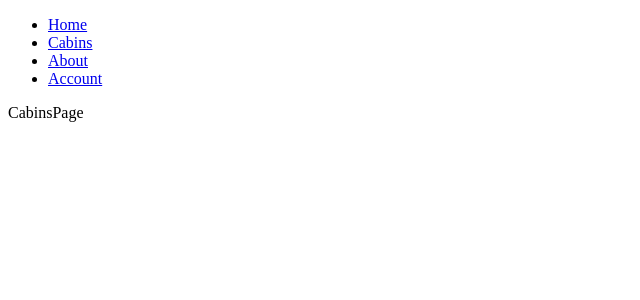
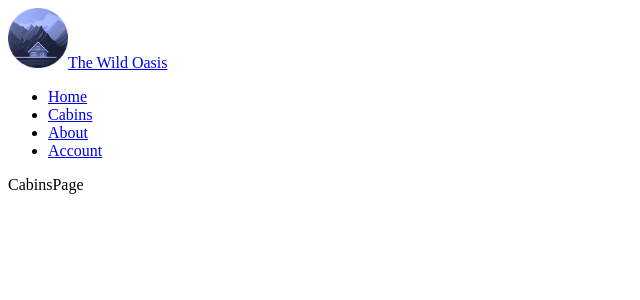
Before and after one commit to gervais-amoah/the-wild-oasis_front-office, a Next.js app: page /cabins in a window 1280 px wide. Shown: the top 300 px of the page, without its empty margins (0-640 px from the left). Built offline with nearby package versions, Linux system fonts and the light colour scheme.

Commit message:
Add the Logo component

```diff
--- a/app/layout.tsx
+++ b/app/layout.tsx
@@ -1,8 +1,9 @@
+import Logo from '@/components/Logo';
 import Navigations from '@/components/Navigations';
 
 export const metadata = {
-  title: 'Next.js',
-  description: 'Generated by Next.js',
+  title: 'The Wild Oasis',
+  description: 'Welcome to Paradise !',
 };
 
 export default function RootLayout({
@@ -14,9 +15,10 @@ export default function RootLayout({
     <html lang="en">
       <body>
         <header>
+          <Logo />
           <Navigations />
         </header>
-        {children}
+        <main>{children}</main>
       </body>
     </html>
   );
--- /dev/null
+++ b/components/Logo.tsx
@@ -0,0 +1,22 @@
+import Image from 'next/image';
+import Link from 'next/link';
+import logo from '@/public/logo.png';
+
+function Logo() {
+  return (
+    <Link href='/' className='flex items-center gap-4 z-10'>
+      <Image
+        src={logo}
+        height='60'
+        quality={100}
+        width='60'
+        alt='The Wild Oasis logo'
+      />
+      <span className='text-xl font-semibold text-primary-100'>
+        The Wild Oasis
+      </span>
+    </Link>
+  );
+}
+
+export default Logo;
```
Also changed, not shown: public/logo.png (added).
